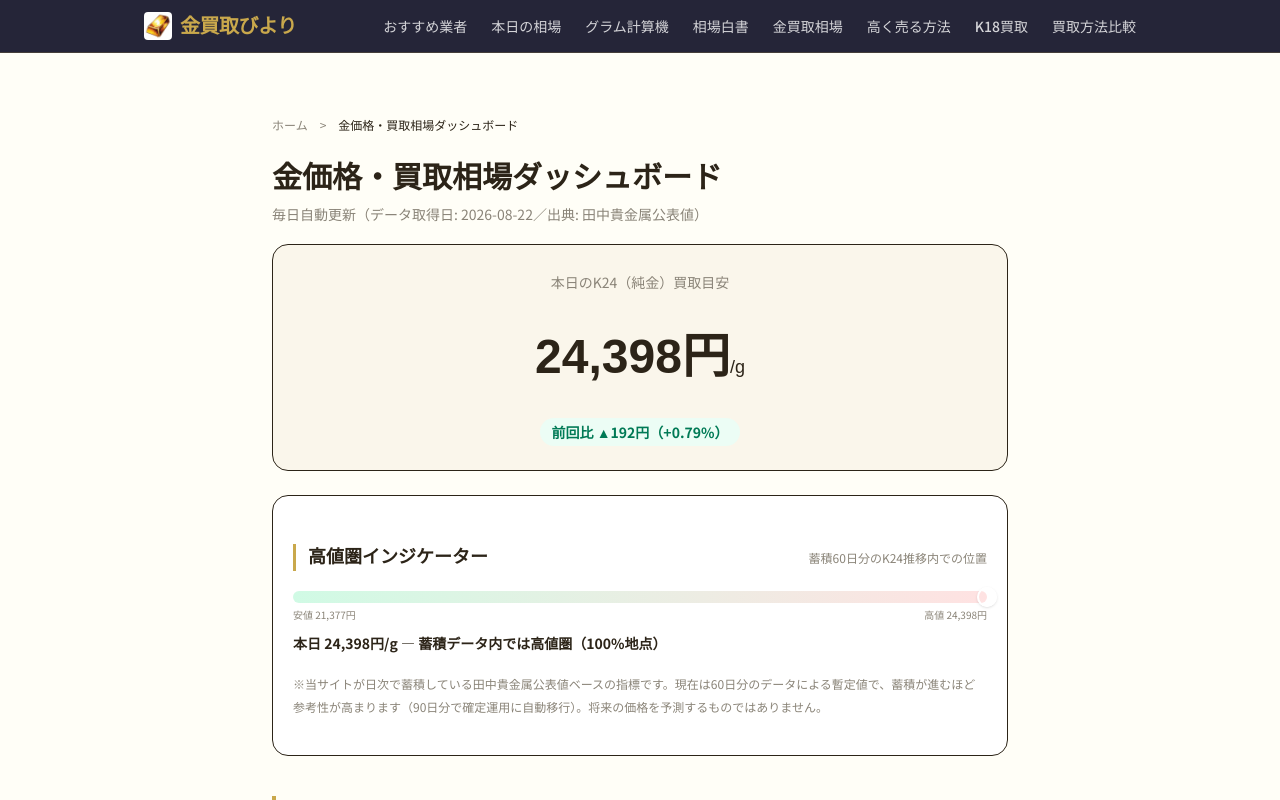
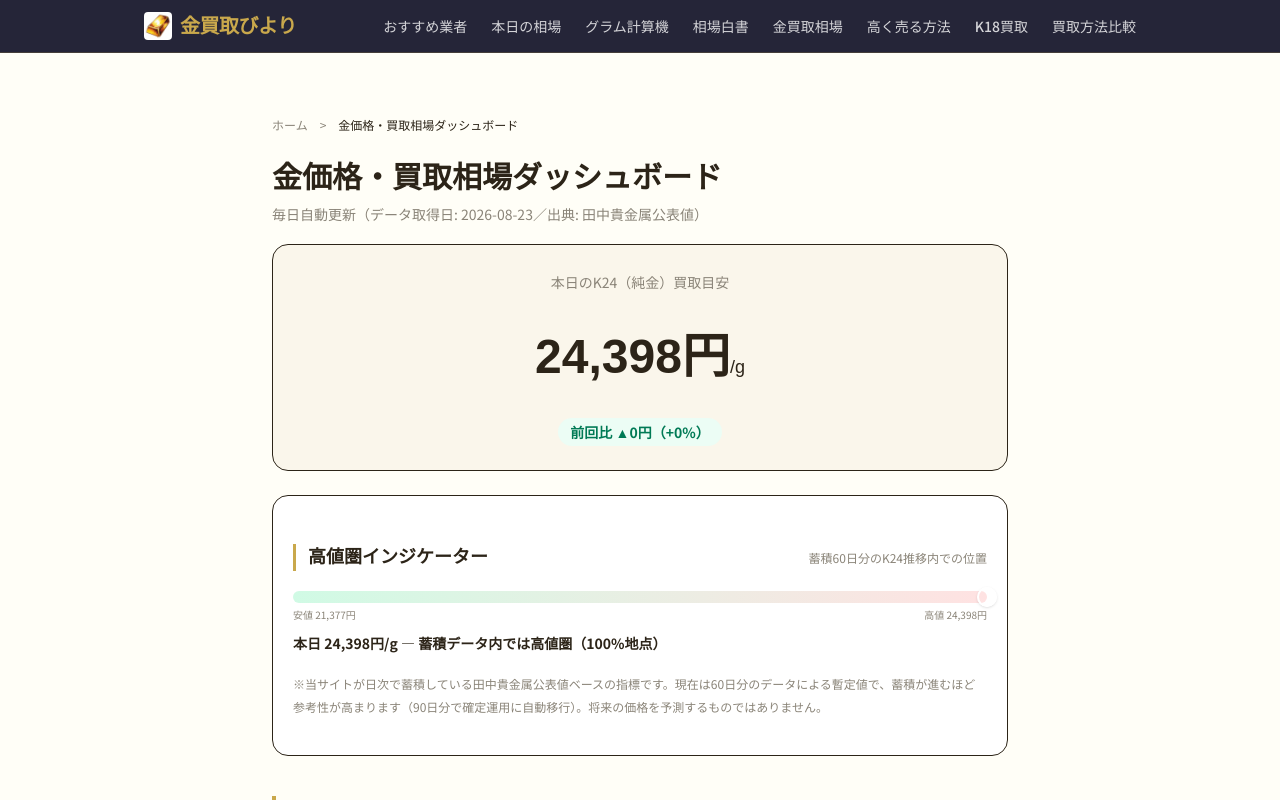
Before and after one commit to webmaster0818/kin-kaitori-biyori, a Next.js app: page /souba-dashboard in a window 1280 px wide. Shown: the top 800 px of the page. Built offline with nearby package versions, Linux system fonts and the light colour scheme; a web font is replaced by a local one.

Commit message:
Daily gold price data: 2026-08-23

```diff
--- a/data/gold-price-history/2026-08.json
+++ b/data/gold-price-history/2026-08.json
@@ -240,5 +240,16 @@
     "k18": 18299,
     "k14": 14232,
     "k10": 10166
+  },
+  {
+    "date": "2026-08-23",
+    "au_buyback": 25415,
+    "pt_buyback": 10327,
+    "ag_buyback": 376.97,
+    "k24": 24398,
+    "k22": 22365,
+    "k18": 18299,
+    "k14": 14232,
+    "k10": 10166
   }
 ]
--- a/data/gold-price-trend.json
+++ b/data/gold-price-trend.json
@@ -1,15 +1,4 @@
 [
-  {
-    "date": "2026-06-24",
-    "au_buyback": 23223,
-    "pt_buyback": 9215,
-    "ag_buyback": 344.85,
-    "k24": 22294,
-    "k22": 20436,
-    "k18": 16721,
-    "k14": 13005,
-    "k10": 9289
-  },
   {
     "date": "2026-06-25",
     "au_buyback": 22737,
@@ -658,5 +647,16 @@
     "k18": 18299,
     "k14": 14232,
     "k10": 10166
+  },
+  {
+    "date": "2026-08-23",
+    "au_buyback": 25415,
+    "pt_buyback": 10327,
+    "ag_buyback": 376.97,
+    "k24": 24398,
+    "k22": 22365,
+    "k18": 18299,
+    "k14": 14232,
+    "k10": 10166
   }
 ]
--- a/data/gold-spot-prices.json
+++ b/data/gold-spot-prices.json
@@ -1,8 +1,8 @@
 {
-  "date": "2026-08-22",
+  "date": "2026-08-23",
   "source": "https://gold.tanaka.co.jp/commodity/souba/",
   "source_label": "田中貴金属",
-  "fetched_at": "2026-08-22T11:05:01.810976",
+  "fetched_at": "2026-08-23T11:05:04.697402",
   "tanaka_official": {
     "au_buyback_per_g": 25415,
     "au_retail_per_g": 25964,
--- a/public/data/gold-price-history.json
+++ b/public/data/gold-price-history.json
@@ -10,9 +10,9 @@
   "unit": "円/g（税込）",
   "period": {
    "start": "2026-05-28",
-   "end": "2026-08-22"
+   "end": "2026-08-23"
   },
-  "records": 77,
+  "records": 78,
   "caveat": "業者の実際の査定額は状態・付属品・各社の手数料により、この目安を下回るのが一般的です。"
  },
  "data": [
@@ -862,6 +862,17 @@
    "k18": 18299,
    "k14": 14232,
    "k10": 10166
+  },
+  {
+   "date": "2026-08-23",
+   "au_buyback": 25415,
+   "pt_buyback": 10327,
+   "ag_buyback": 376.97,
+   "k24": 24398,
+   "k22": 22365,
+   "k18": 18299,
+   "k14": 14232,
+   "k10": 10166
   }
  ]
 }
--- a/public/data/gold-price-index.json
+++ b/public/data/gold-price-index.json
@@ -10,9 +10,9 @@
   "unit": "円/g（税込）",
   "period": {
    "start": "2026-05-28",
-   "end": "2026-08-22"
+   "end": "2026-08-23"
   },
-  "records": 77,
+  "records": 78,
   "caveat": "業者の実際の査定額は状態・付属品・各社の手数料により、この目安を下回るのが一般的です。",
   "base_date": "2026-05-28",
   "note": "起点日の買取単価を100としたときの推移。値動きの比較用。"
@@ -633,6 +633,14 @@
    "k18": 101.77,
    "k14": 101.77,
    "k10": 101.77
+  },
+  {
+   "date": "2026-08-23",
+   "k24": 101.77,
+   "k22": 101.77,
+   "k18": 101.77,
+   "k14": 101.77,
+   "k10": 101.77
   }
  ]
 }
--- a/public/widget.js
+++ b/public/widget.js
@@ -3,7 +3,7 @@
   if (!s) return;
   var box = document.createElement('div');
   box.setAttribute('style', 'box-sizing:border-box;max-width:320px;font-family:-apple-system,"Hiragino Sans","Noto Sans JP",sans-serif;border:1px solid #d9c58a;border-radius:12px;padding:14px 16px;background:linear-gradient(135deg,#fffdf5,#faf3df);color:#3a3326;line-height:1.5;');
-  box.innerHTML = '<div style="font-size:11px;color:#8a7a55;margin-bottom:4px;">本日の金買取相場の目安（2026-08-22・田中貴金属公表値より純度換算）</div>'
+  box.innerHTML = '<div style="font-size:11px;color:#8a7a55;margin-bottom:4px;">本日の金買取相場の目安（2026-08-23・田中貴金属公表値より純度換算）</div>'
     + '<div style="font-size:22px;font-weight:700;color:#9a7b2d;">K24 24,398円<span style="font-size:12px;font-weight:400;">/g</span></div>'
     + '<div style="font-size:13px;margin-top:2px;">K18 18,299円/g ・ K14 14,232円/g</div>'
     + '<div style="font-size:11px;margin-top:8px;"><a href="https://gold-biyori.com/souba-dashboard/" target="_blank" rel="noopener" style="color:#9a7b2d;text-decoration:underline;">金買取日和｜金価格ダッシュボード</a>（毎日自動更新）</div>'
```
Also changed, not shown: public/data/gold-price-history.csv, 1 other file (tests, documents, lock files or other folders).
